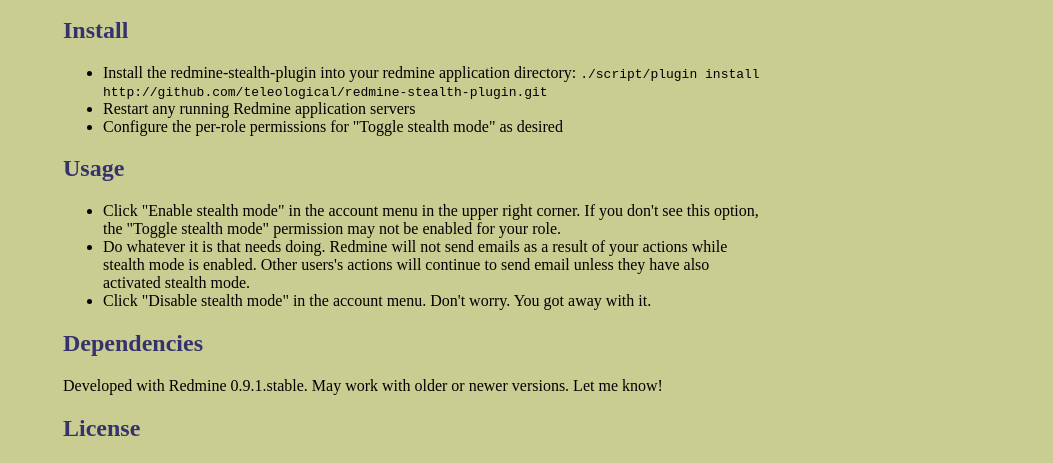
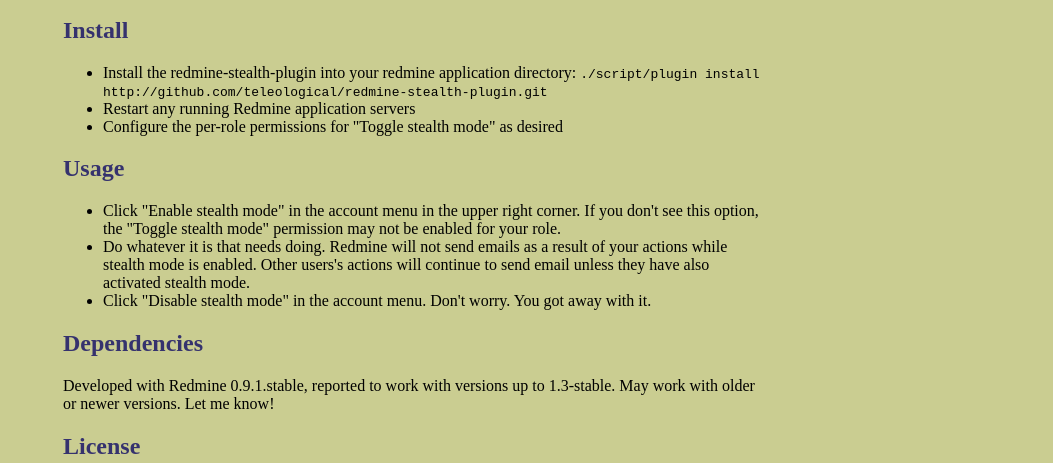
Before and after one commit to teleological/redmine_stealth, a plain HTML site: page index.html in a window 1280 px wide. Shown: the part 324-787 px from the top of the page, without its empty margins (227-1280 px from the left). Drawn offline with Linux system fonts and the light colour scheme.

Commit message:
Reported to work with 1.3-stable

```diff
--- a/index.html
+++ b/index.html
@@ -65,7 +65,7 @@
     </ul>
 
     <h2>Dependencies</h2>
-    <p>Developed with Redmine 0.9.1.stable. May work with older or newer versions. Let me know!</p>
+    <p>Developed with Redmine 0.9.1.stable, reported to work with versions up to 1.3-stable. May work with older or newer versions. Let me know!</p>
 
     <h2>License</h2>
     <p>GNU GPL v2, like Redmine itself</p>
```
